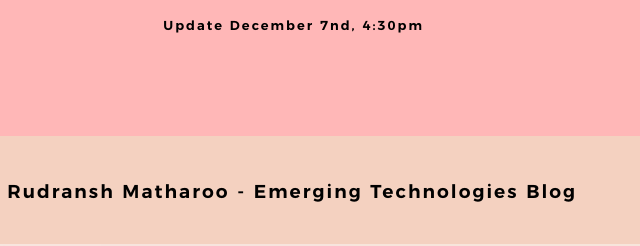
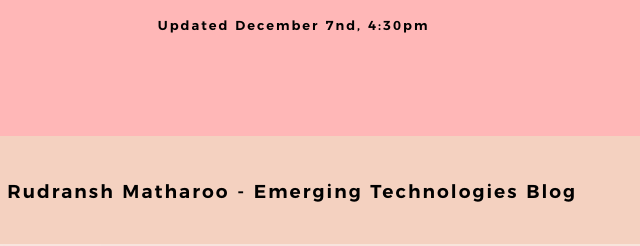
Before and after one commit to rudransh001/blog, a plain HTML site: page index.html in a window 1280 px wide. Shown: the part 1108-1354 px from the top of the page, 347-987 px from the left. Drawn offline with Linux system fonts and the light colour scheme; a web font is replaced by a local one.

Commit message:
FINAL EDIT - BLOG 1

```diff
--- a/index.html
+++ b/index.html
@@ -46,7 +46,7 @@
 
                 </p>
 
-                <h2>  Update December 7nd, 4:30pm </h2>
+                <h2>  Updated December 7nd, 4:30pm </h2>
 
             </div>
 
```
